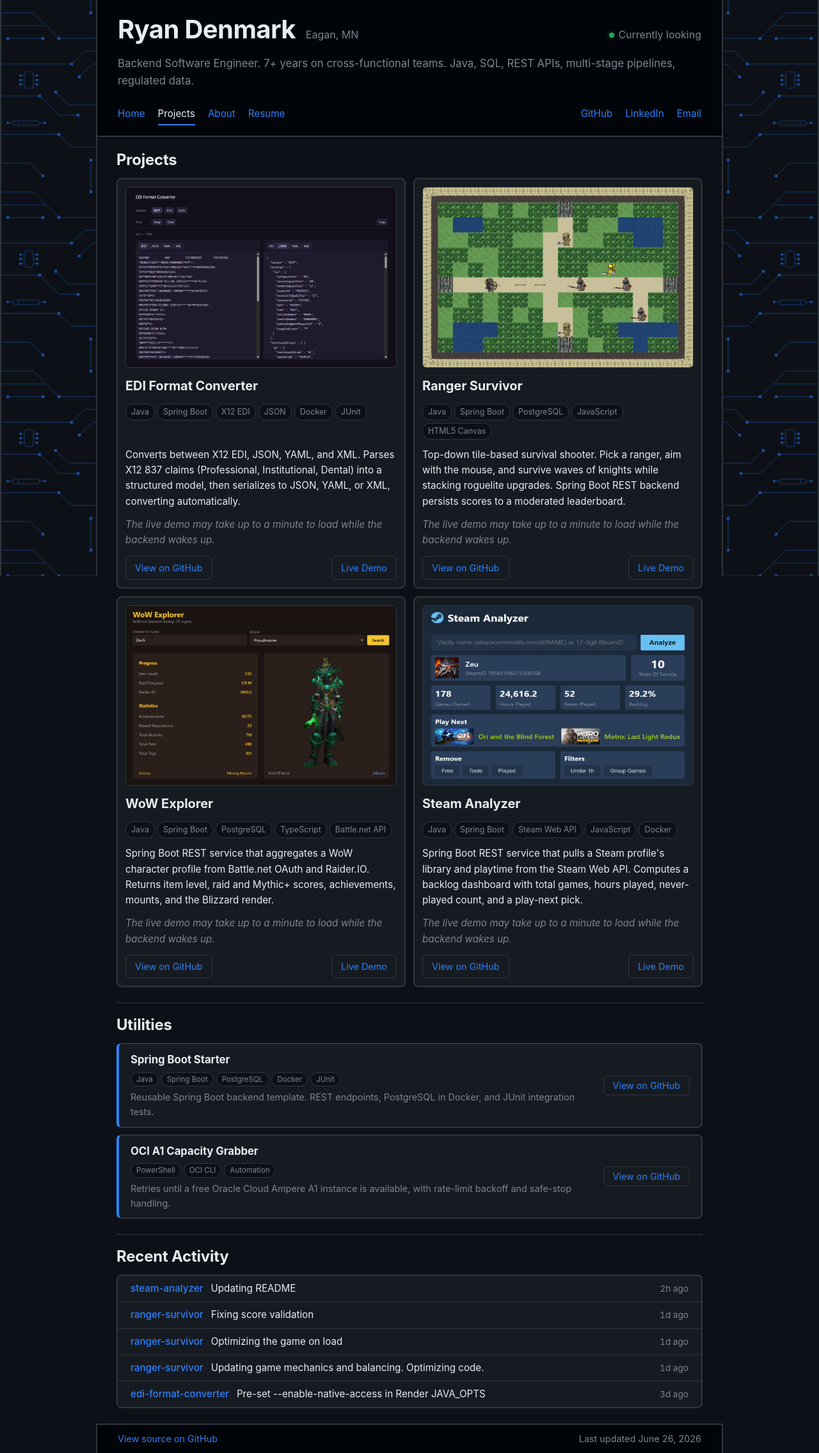
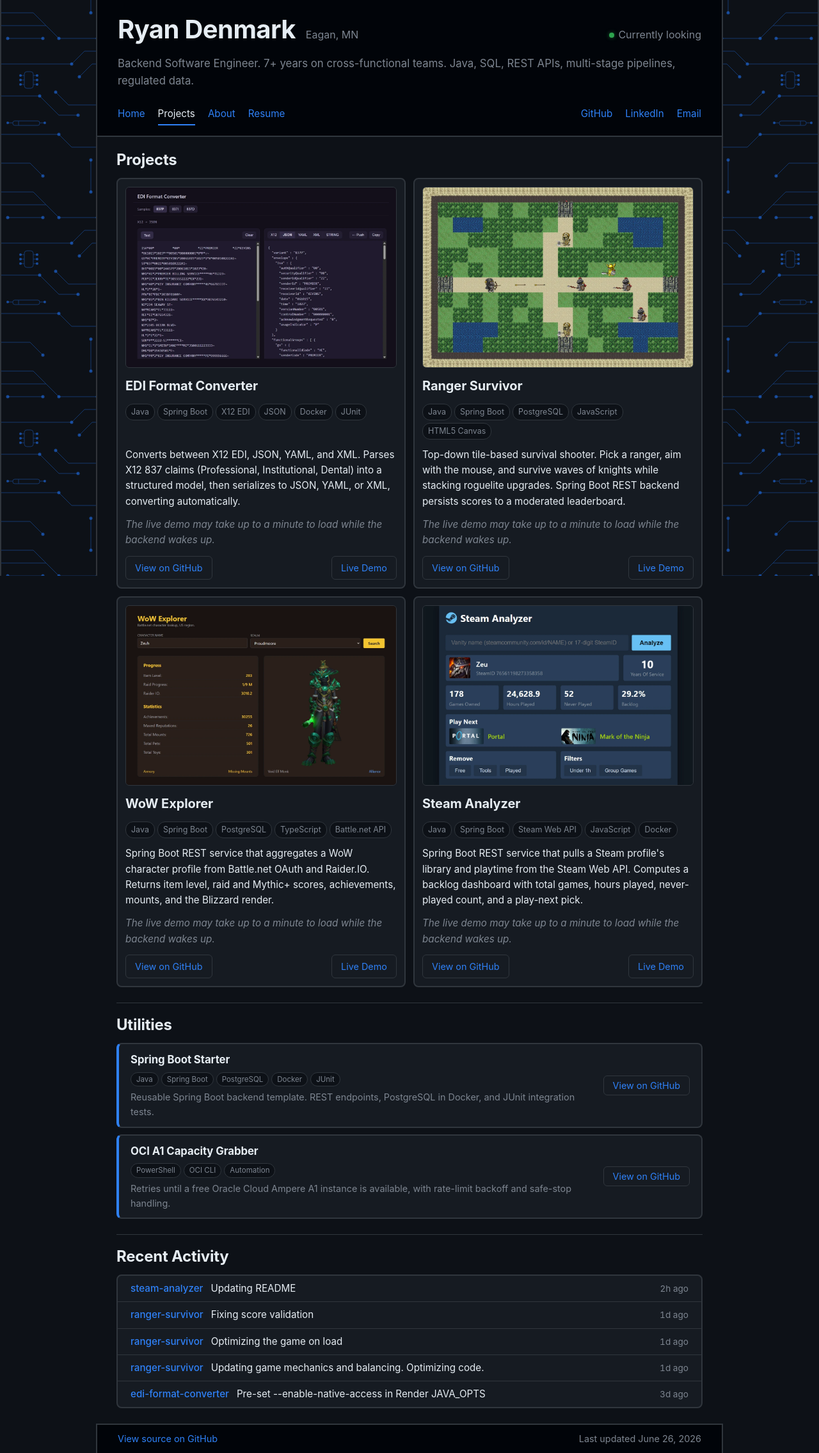
Before and after one commit to rwdenmark/rwdenmark.github.io, a Jekyll site: the page built from projects.html, in a window 1280 px wide. Shown: the whole page at 64% size. Built offline with Jekyll 4.4.1, drawn with Linux system fonts in a browser that asks for light colours.

Commit message:
Updating project cards with better images

```diff
--- a/_data/projects.yml
+++ b/_data/projects.yml
@@ -1,6 +1,6 @@
 - title: EDI Format Converter
   thumb: /projects/EDI-Format-Converter.webp
-  alt: "EDI Format Converter showing a raw X12 837 claim on the left and its parsed JSON on the right, with X12, JSON, YAML, and XML format toggles and 837P/837I/837D sample buttons, in a dark purple theme."
+  alt: "EDI Format Converter showing a raw X12 837 claim on the left and its parsed JSON on the right, with X12, JSON, YAML, XML and STRING toggles and 837P/837I/837D sample buttons, in a dark purple theme."
   width: 1200
   height: 800
   stack: [Java, Spring Boot, X12 EDI, JSON, Docker, JUnit]
```
Also changed, not shown: projects/EDI-Format-Converter.webp, projects/steam-analyzer.webp, projects/wow-explorer.webp.
